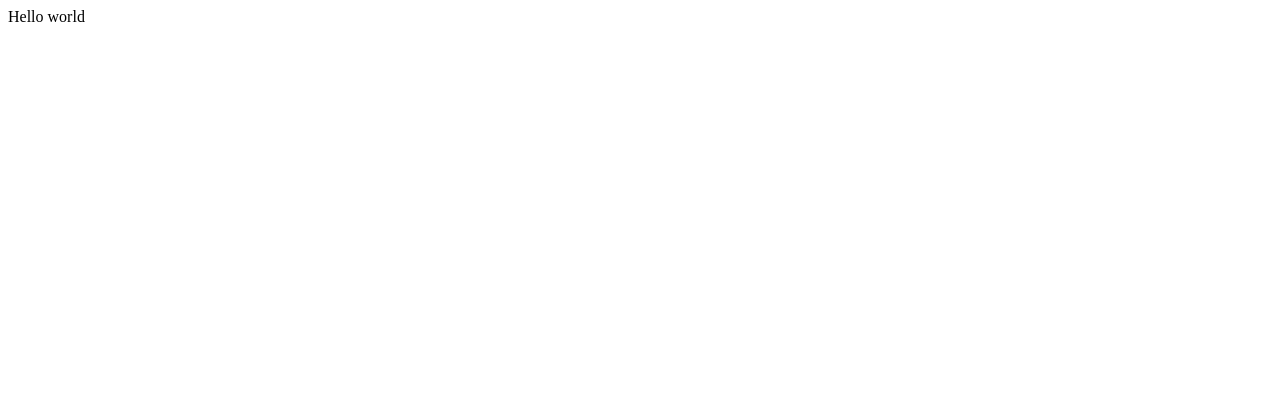
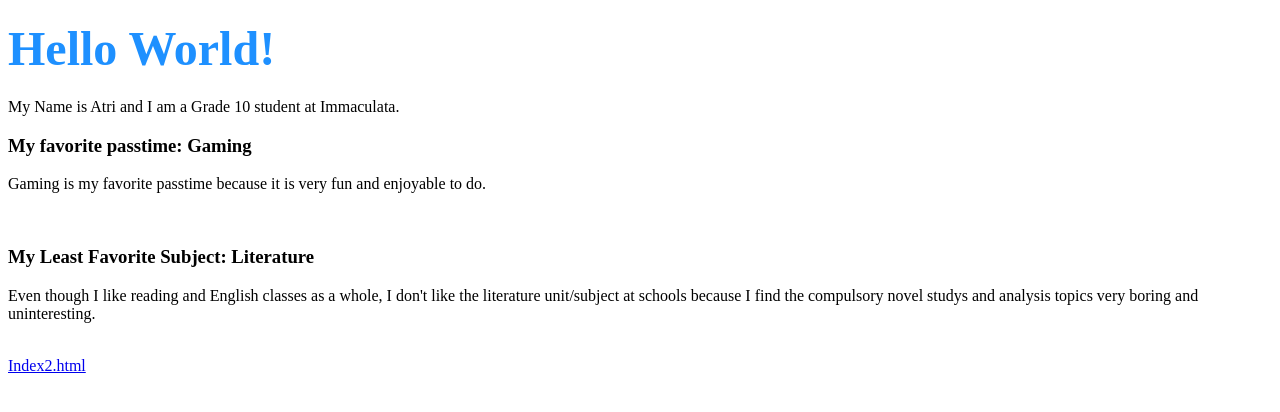
Before and after one commit to ICD2O-Digital-Tech-AtriSarker/Unit1-01-HTML-HelloWorld, a plain HTML site: page index.html in a window 1280 px wide. Drawn offline with Linux system fonts and the light colour scheme.

Commit message:
Made the website and everything

```diff
--- a/index.html
+++ b/index.html
@@ -1,16 +1,22 @@
 <!DOCTYPE html>
 <html>
-
 <head>
   <meta charset="utf-8">
-  <meta name="viewport" content="width=device-width">
-  <title>replit</title>
-  <link href="style.css" rel="stylesheet" type="text/css" />
+  <title>Hello World!</title>
 </head>
 
 <body>
-  Hello world
-  <script src="script.js"></script>
+  <h1>
+    <font size="7" face="Times New Roman" color="DodgerBlue"> Hello World! </font>
+  </h1>
+  <p>My Name is Atri and I am a Grade 10 student at Immaculata.</p>
+  <h3>My favorite passtime: Gaming</h3>
+  <p>Gaming is my favorite passtime because it is very fun and enjoyable to do.</p>
+  <br>
+  <h3>My Least Favorite Subject: Literature</h3>
+  <p>Even though I like reading and English classes as a whole, I don't like the literature unit/subject at schools because I find the compulsory novel studys and analysis topics very boring and uninteresting. </p>
+  <br>
+  <a href="index2.html">Index2.html</a>
 </body>
 
 </html>
--- a/style.css
+++ /dev/null
@@ -1,4 +0,0 @@
-html {
-  height: 100%;
-  width: 100%;
-}
```
Also changed, not shown: index2.html (added, +19 -0 lines), script.js (deleted).
